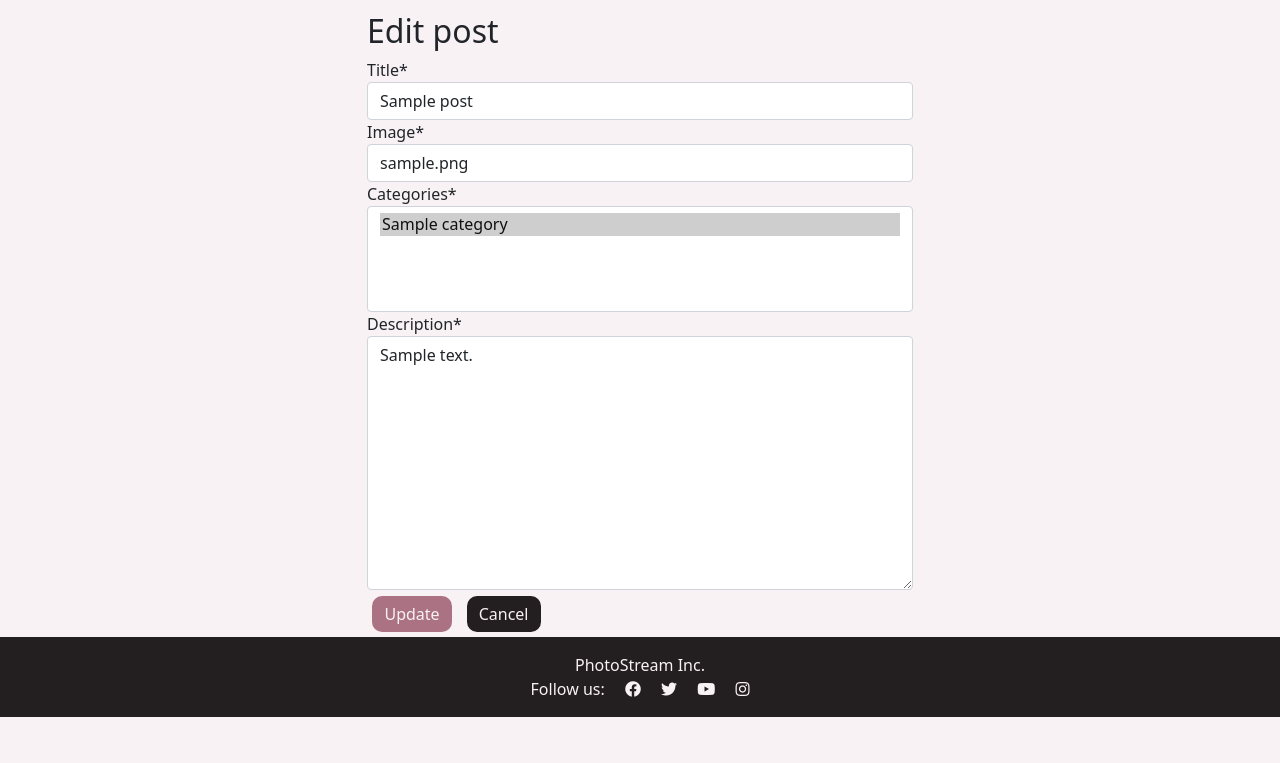
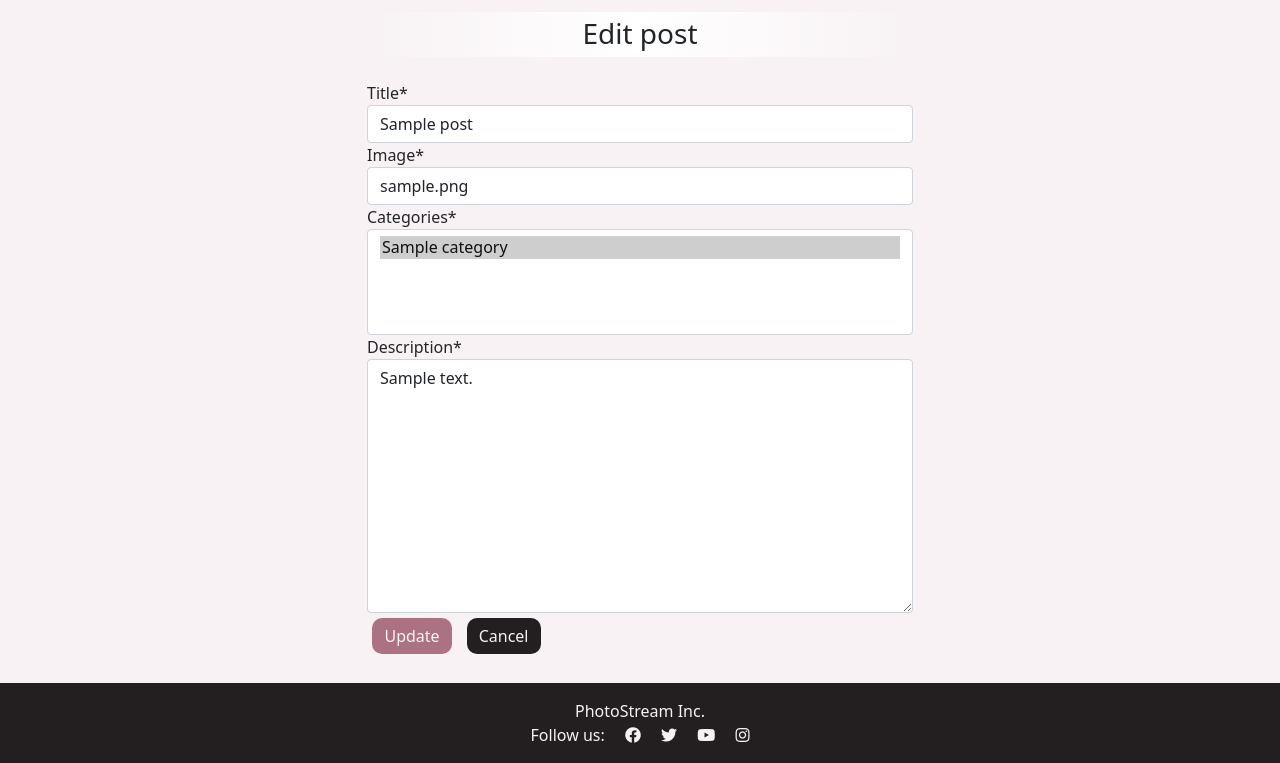
Before and after one commit to emmavkarlsson/portfolio-project-4, a Django app: a page that uses templates/edit_post.html in a window 1280 px wide. Shown: the part 126-889 px from the top of the page. Before the commit the page ends 843 px from the top, so only its background shows below. Run offline with Django 3.2, Linux system fonts and the light colour scheme; a user stored in the database is signed in; tables that the repository leaves empty hold one stand-in row (values such as "Sample post"); some libraries are stand-ins or nearby versions.

Commit message:
update header text in edit posts

```diff
--- a/templates/edit_post.html
+++ b/templates/edit_post.html
@@ -5,8 +5,12 @@
 <div class="container">
     {% if user.is_authenticated and post.publisher == user  %}
     <div class="row justify-content-md-center">
-        <div class="col d-none d-md-block col-md-6 mt-4">
-            <h2>Edit post</h2>
+        <div class="col d-none d-md-block col-md-6 mt-4 mb-4">
+            <div class="row">
+                <div class="col mb-3">
+                    <h3 class="page-descr">Edit post</h3>
+                </div>
+            </div>
             <form method="post" enctype="multipart/form-data">
                 {% csrf_token %}
                 {{ form | crispy }}
```
Also changed, not shown: templates/add_image.html (line endings or trailing spaces).
